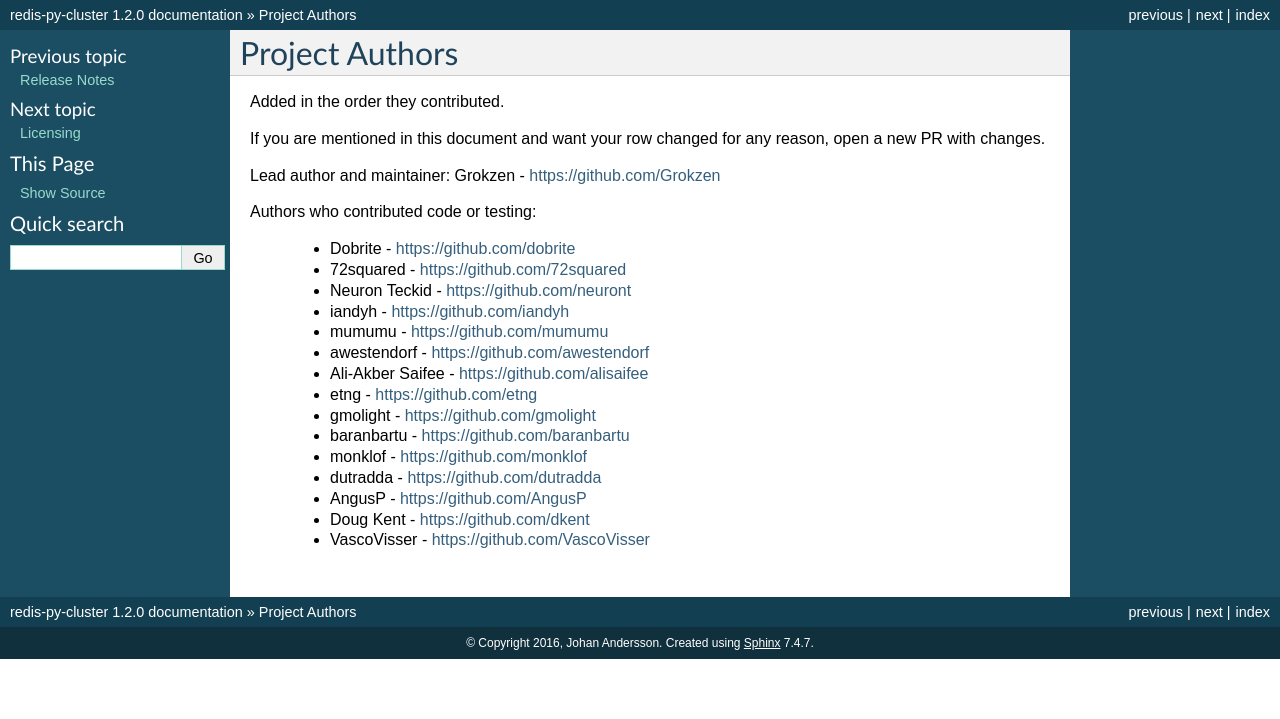
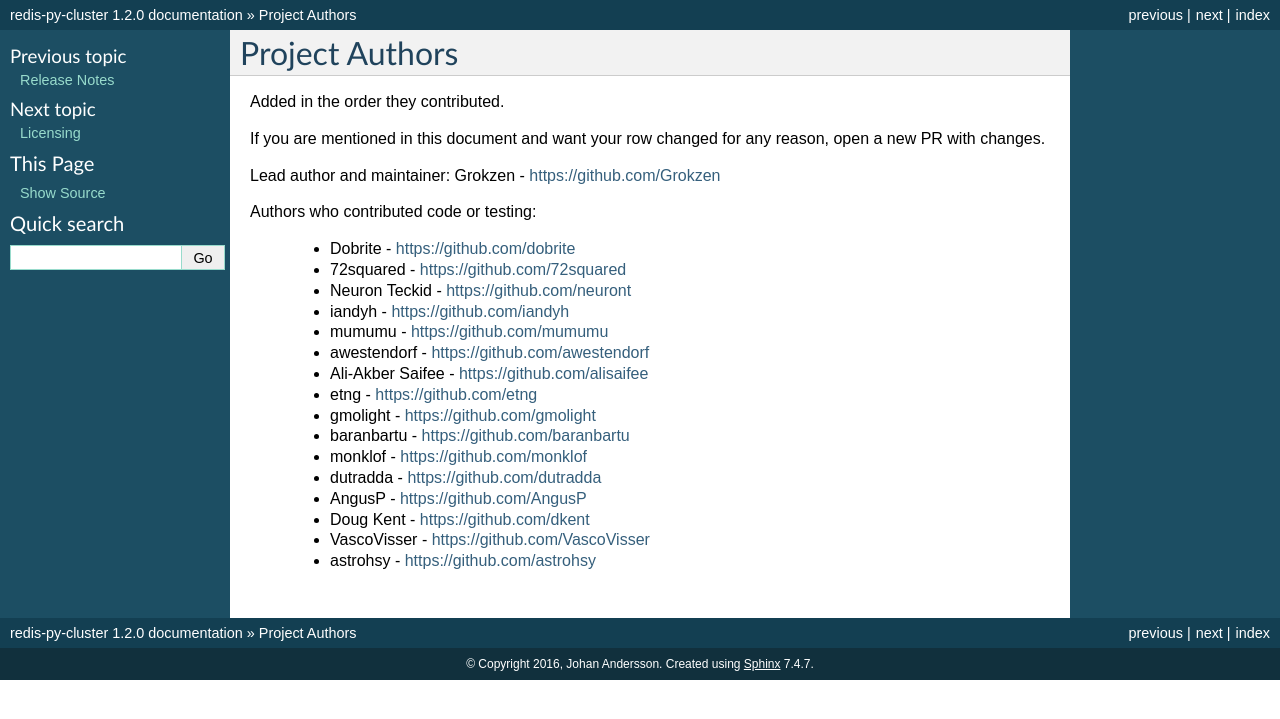
Before and after one commit to Grokzen/redis-py-cluster, a Sphinx documentation site: the page built from docs/authors.rst, in a window 1280 px wide. Shown: the top 719 px of the page. Built offline with Sphinx 7.4.7, drawn with Linux system fonts in a browser that asks for light colours.

Commit message:
added entry to authors

```diff
--- a/docs/authors.rst
+++ b/docs/authors.rst
@@ -24,3 +24,4 @@
  - AngusP - https://github.com/AngusP
  - Doug Kent - https://github.com/dkent
  - VascoVisser - https://github.com/VascoVisser
+ - astrohsy - https://github.com/astrohsy
```
